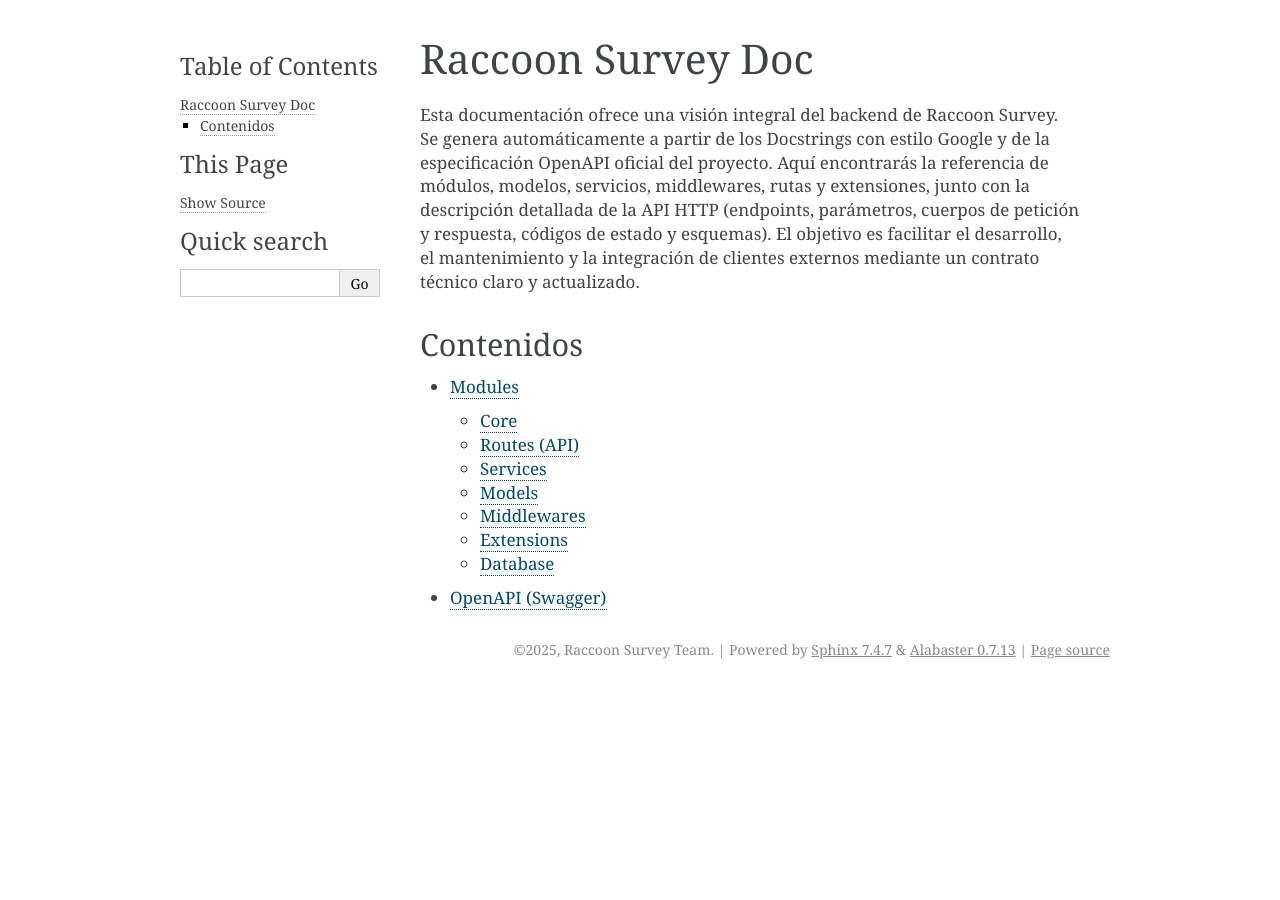
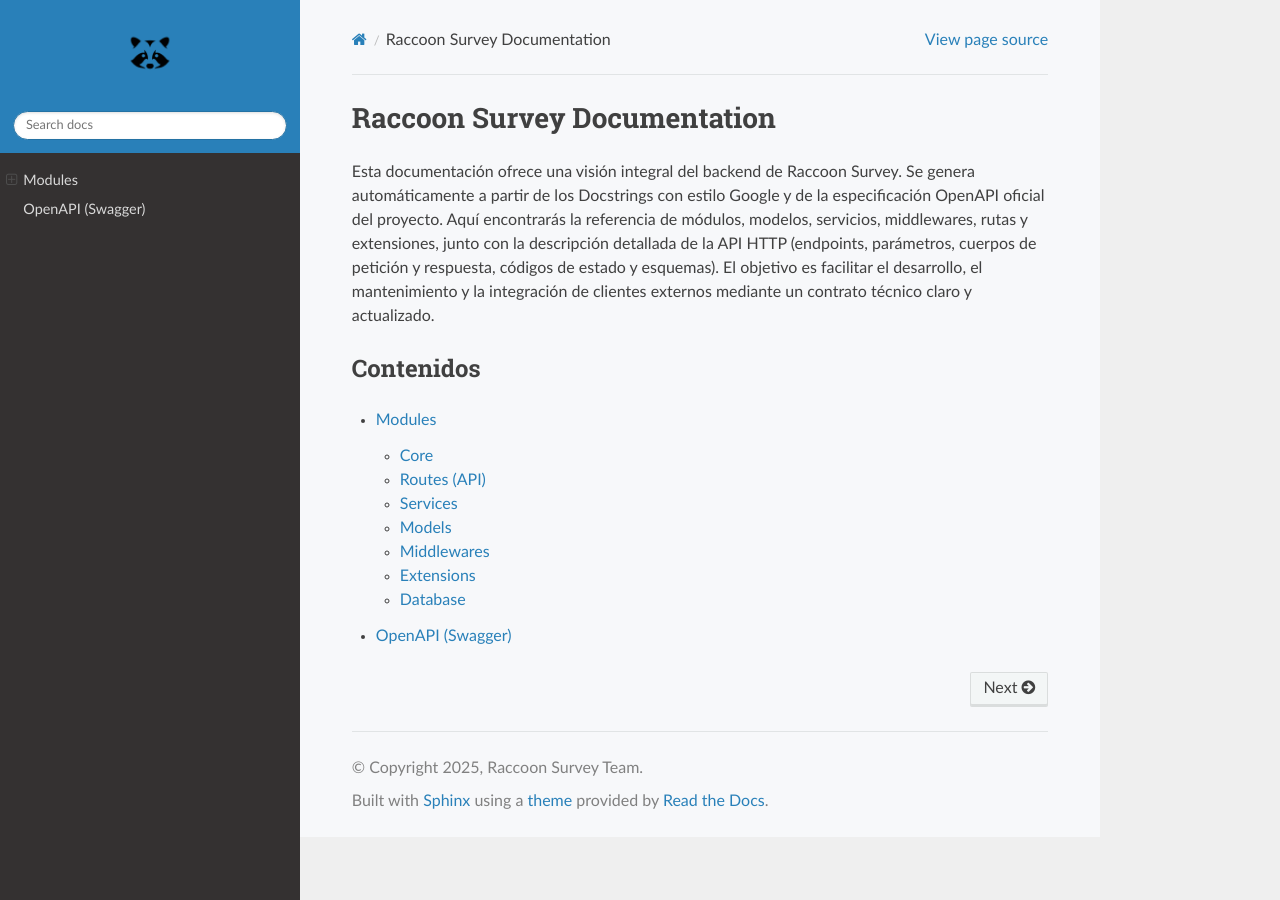
Before and after one commit to Javi-CD/raccoon-survey, a Sphinx documentation site: the page built from docs/source/index.rst, in a window 1280 px wide. Built offline with Sphinx 7.4.7 and the Read the Docs theme 3.1.0, drawn with Linux system fonts in a browser that asks for light colours; the version number is read from the project's files by our own code.

Commit message:
docs: update documentation configuration and styling
- Add sphinx-rtd-theme as dependency and configure as default theme
- Include custom CSS for logo sizing and content background
- Add raccoon survey logo image
- Update documentation title and formatting
- Set default environment variables for documentation generation

```diff
--- /dev/null
+++ b/docs/source/_static/custom.css
@@ -0,0 +1,17 @@
+/* Reduce logo size in sidebar and top nav */
+.wy-side-nav-search img,
+.wy-side-nav-search .logo img {
+  max-height: 72px;
+  width: auto;
+}
+
+.wy-nav-top img,
+.wy-nav-top .logo img {
+  max-height: 54px;
+  width: auto;
+}
+
+/* Softer background color for the main content container */
+.wy-nav-content {
+  background-color: #f7f8fa; /* light, subtle gray */
+}
--- a/docs/source/conf.py
+++ b/docs/source/conf.py
@@ -53,8 +53,18 @@ templates_path = ["_templates"]
 exclude_patterns = ["_build", "Thumbs.db", ".DS_Store"]
 
 # Html Theme
-html_theme = "alabaster"
+html_theme = "sphinx_rtd_theme"
+html_theme_options = {
+    "collapse_navigation": False,
+    "navigation_depth": 4,
+    "sticky_navigation": True,
+    "logo_only": True,
+}
 html_static_path = ["_static"]
+html_logo = "_static/raccoon_survey.png"
+html_css_files = [
+    "custom.css",
+]
 
 # Autodoc / Autosummary
 autosummary_generate = True
@@ -77,19 +87,15 @@ os.environ.setdefault("FLASK_ENV", "testing")
 os.environ.setdefault("DATABASE_URL", "sqlite:///:memory:")
 os.environ.setdefault(
     "SECRET_KEY",
+    "DNEjDTSsxOxwawnYYiYIlSp6F8oNRSqTQ0XOiM-VCshhigcYBZk6dgMeGe_iHJx6rJSfiwEC-0xj48TmFZSy4w",
 )
 os.environ.setdefault(
     "JWT_SECRET_KEY",
+    "qRbR8HKnEjsBPg-cZRjCYQSeHVZrY_PwZETIXguOp2AZLVSIr-Z5RzpMBWgk1vyWb2OS65oFu8O70fB08ELgAQ",
 )
-os.environ.setdefault(
-    "DEFAULT_USER_ADMIN_EMAIL",
-)
-os.environ.setdefault(
-    "DEFAULT_USER_ADMIN_PASSWORD",
-)
-os.environ.setdefault(
-    "DEFAULT_USER_ADMIN_NAME",
-)
+os.environ.setdefault("DEFAULT_USER_ADMIN_EMAIL", "admin@docs.local")
+os.environ.setdefault("DEFAULT_USER_ADMIN_PASSWORD", "pass_doc_local")
+os.environ.setdefault("DEFAULT_USER_ADMIN_NAME", "Docs Admin")
 os.environ.setdefault("FLASK_DEBUG", "0")
 os.environ.setdefault("CORS_ORIGINS", "*")
 
--- a/docs/source/index.rst
+++ b/docs/source/index.rst
@@ -1,7 +1,8 @@
-Raccoon Survey Doc
+Raccoon Survey Documentation
 ==========================================
 
-Esta documentación ofrece una visión integral del backend de Raccoon Survey. Se genera automáticamente a partir de los Docstrings con estilo Google y de la especificación OpenAPI oficial del proyecto. Aquí encontrarás la referencia de módulos, modelos, servicios, middlewares, rutas y extensiones, junto con la descripción detallada de la API HTTP (endpoints, parámetros, cuerpos de petición y respuesta, códigos de estado y esquemas). El objetivo es facilitar el desarrollo, el mantenimiento y la integración de clientes externos mediante un contrato técnico claro y actualizado.
+Esta documentación ofrece una visión integral del backend de Raccoon Survey. Se genera automáticamente a partir de los Docstrings con estilo Google y de la especificación OpenAPI oficial del proyecto. Aquí encontrarás la referencia de módulos, modelos, servicios, middlewares, rutas y extensiones, junto con la descripción detallada de la API HTTP (endpoints, parámetros, cuerpos de petición y respuesta, códigos de estado y esquemas).
+El objetivo es facilitar el desarrollo, el mantenimiento y la integración de clientes externos mediante un contrato técnico claro y actualizado.
 
 Contenidos
 ----------
--- a/docs/source/models.rst
+++ b/docs/source/models.rst
@@ -5,6 +5,7 @@ Models
    :members:
    :undoc-members:
    :show-inheritance:
+   :noindex:
 
 .. automodule:: src.core.models.audit_log
    :members:
--- a/pyproject.toml
+++ b/pyproject.toml
@@ -19,6 +19,7 @@ dependencies = [
     "sphinx>=8.2.3",
     "sphinxcontrib-openapi>=0.8.4",
     "sphinx-autobuild>=2025.8.25",
+    "sphinx-rtd-theme>=3.0.2",
 ]
 
 [project.optional-dependencies]
--- a/requirements.txt
+++ b/requirements.txt
@@ -47,10 +47,12 @@ snowballstemmer               3.0.1
 sphinx                        8.2.3
 sphinx-autobuild              2025.8.25
 sphinx-mdinclude              0.6.2
+sphinx-rtd-theme              3.0.2
 sphinxcontrib-applehelp       2.0.0
 sphinxcontrib-devhelp         2.0.0
 sphinxcontrib-htmlhelp        2.1.0
 sphinxcontrib-httpdomain      1.8.1
+sphinxcontrib-jquery          4.1
 sphinxcontrib-jsmath          1.0.1
 sphinxcontrib-openapi         0.8.4
 sphinxcontrib-qthelp          2.0.0
```
Also changed, not shown: docs/source/_static/raccoon_survey.png (added), 1 other file.
